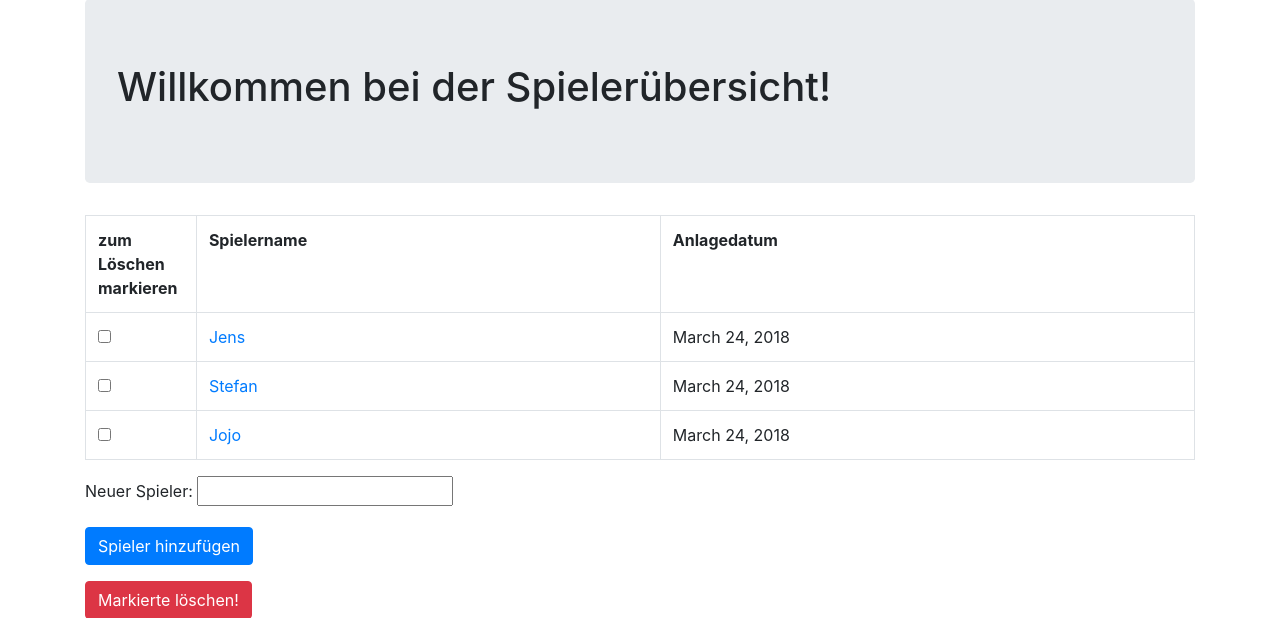
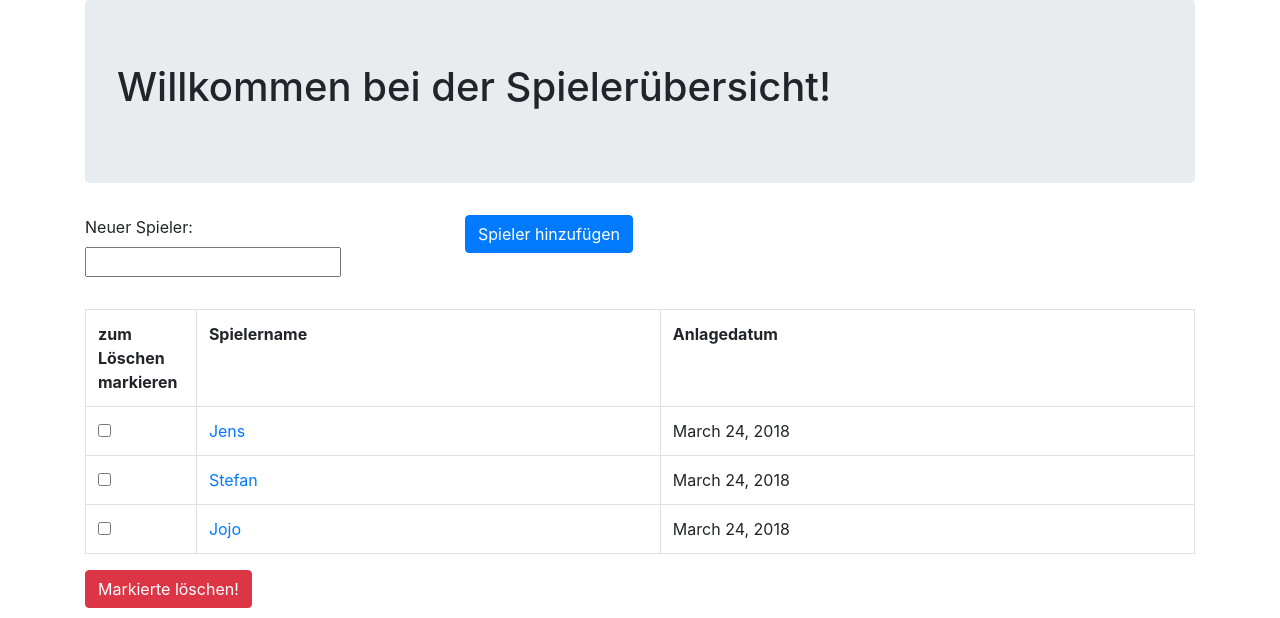
Before and after one commit to Khelmaron/VeaRaidTools, a Django app: page /Spieleruebersicht/ in a window 1280 px wide. Shown: the part 161-779 px from the top of the page. Run offline with Django 3.2, Linux system fonts and the light colour scheme; data comes from the database, SQL or seed files in the repository; some libraries are stand-ins or nearby versions.

Commit message:
Layout-Changes Spielerliste: Button über Tabelle gesetzt.

```diff
--- a/Src/templates/Spieleruebersicht.html
+++ b/Src/templates/Spieleruebersicht.html
@@ -5,6 +5,16 @@
     <h1>
       Willkommen bei der Spielerübersicht!
     </h1>
+  </div>
+</div>
+<div class="container form-group">
+  <div class="row">
+    <div class="col-sm-4">
+      {{ form.as_p }}
+    </div>
+    <div class="col-md-8">
+      <button type="submit" name="add" value="Add" class="btn btn-primary">Spieler hinzufügen</button>
+    </div>
   </div>
 </div>
 <div class = "container">
@@ -28,10 +38,6 @@
         {% endfor %}
     </table>
     <div class="form-group">
-      {{ form.as_p }}
-      <button type="submit" name="add" value="Add" class="btn btn-primary">Spieler hinzufügen</button>
-    </div>
-    <div class="form-group">
       <button type="submit" name='delete' value='Delete' class="btn btn-danger">Markierte löschen!</button>
     </div>
   </form>
```
